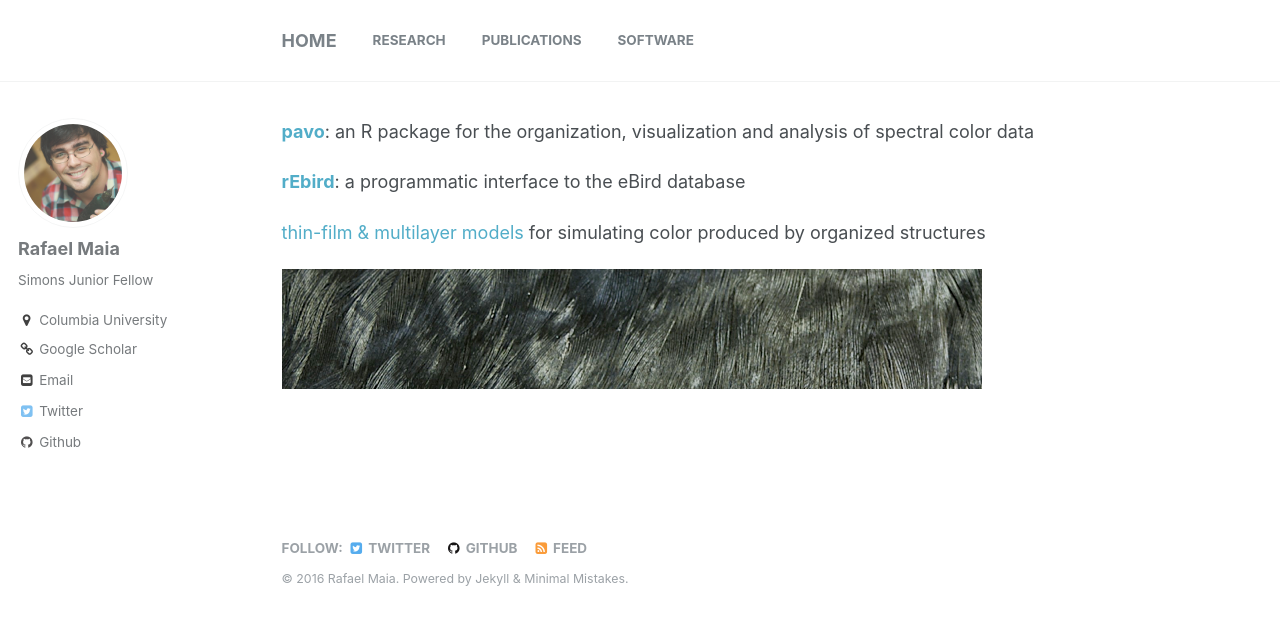
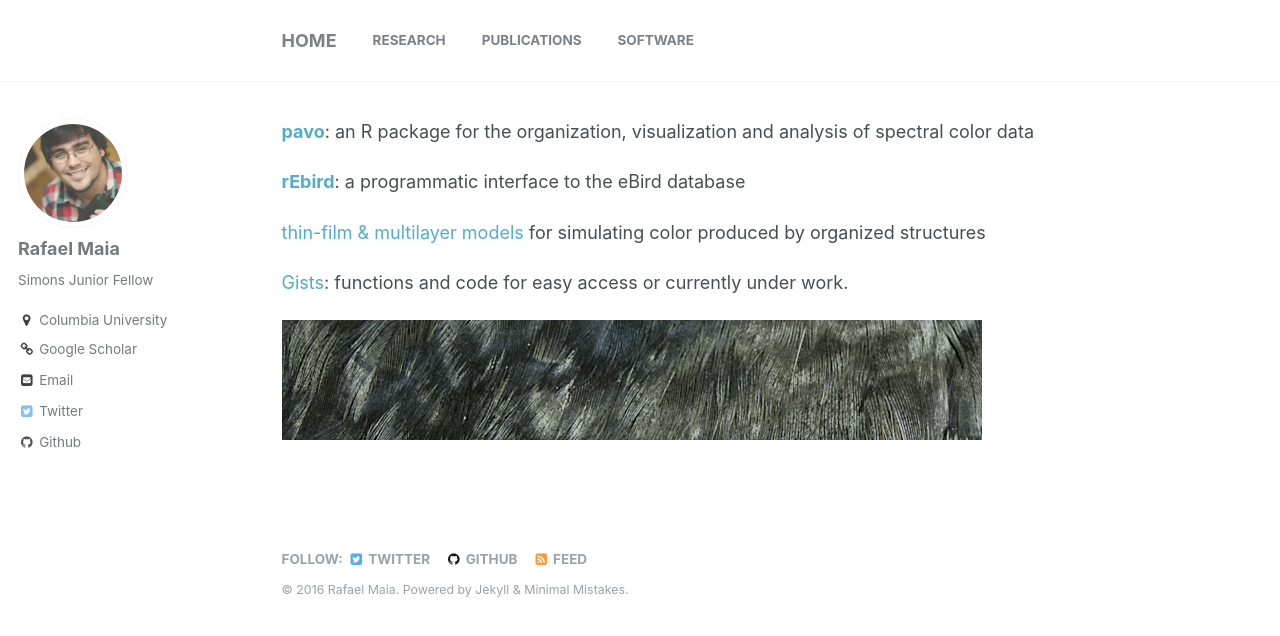
Before and after one commit to rmaia/rmaia.github.io, a Jekyll site: the page built from software.md, in a window 1280 px wide. Shown: the top 636 px of the page. Built offline with Jekyll 4.4.1, drawn with Linux system fonts in a browser that asks for light colours.

Commit message:
added pub, gists

```diff
--- a/software.md
+++ b/software.md
@@ -10,4 +10,6 @@ author_profile: true
 
 [thin-film & multilayer models](http://rsif.royalsocietypublishing.org/content/6/Suppl_2/S203) for simulating color produced by organized structures
 
+[Gists](https://gist.github.com/rmaia): functions and code for easy access or currently under work.
+
 ![](/images/shapeimage_11.png)
```
Also changed, not shown: publications.md (+2 -0 lines).
